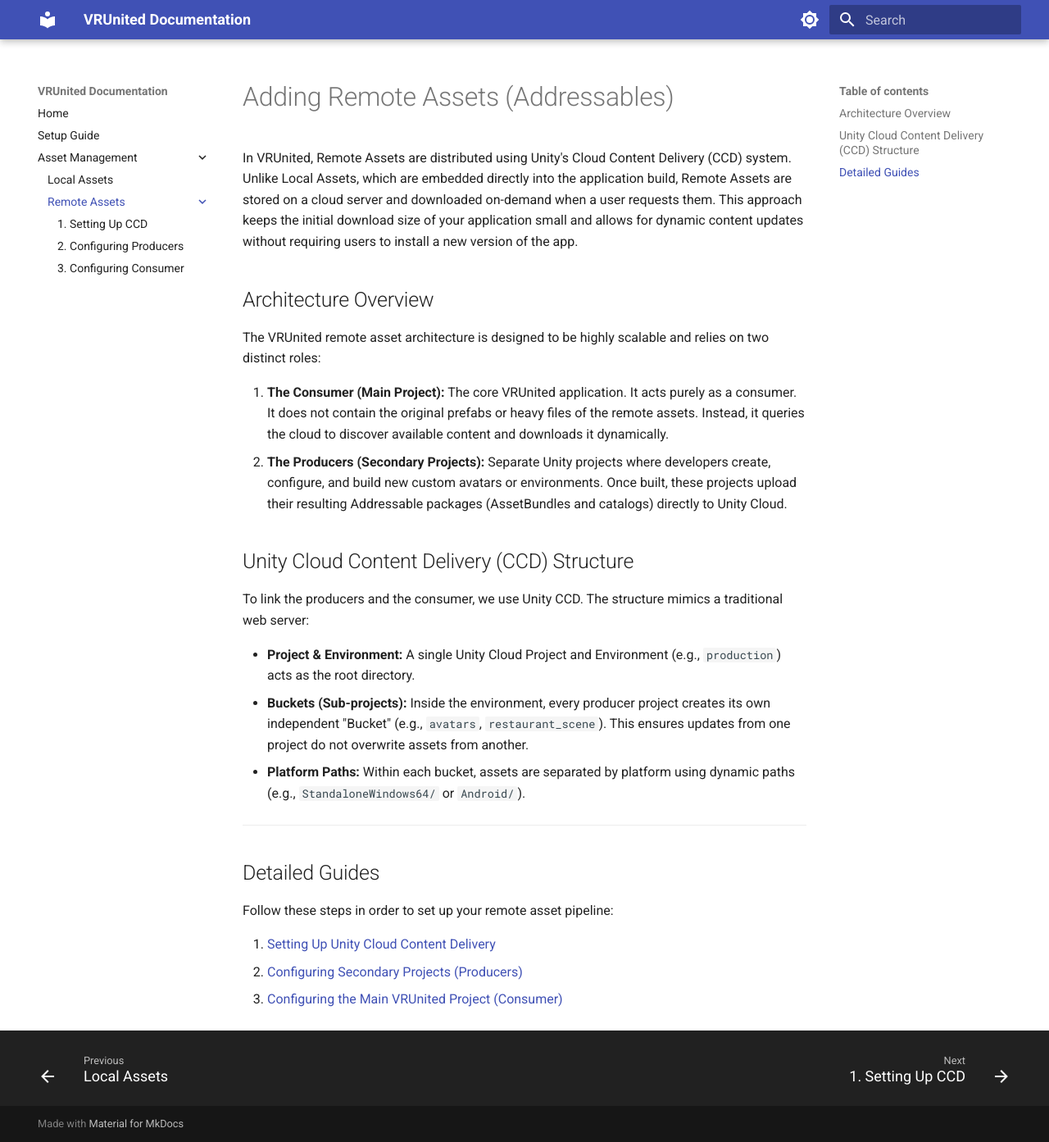
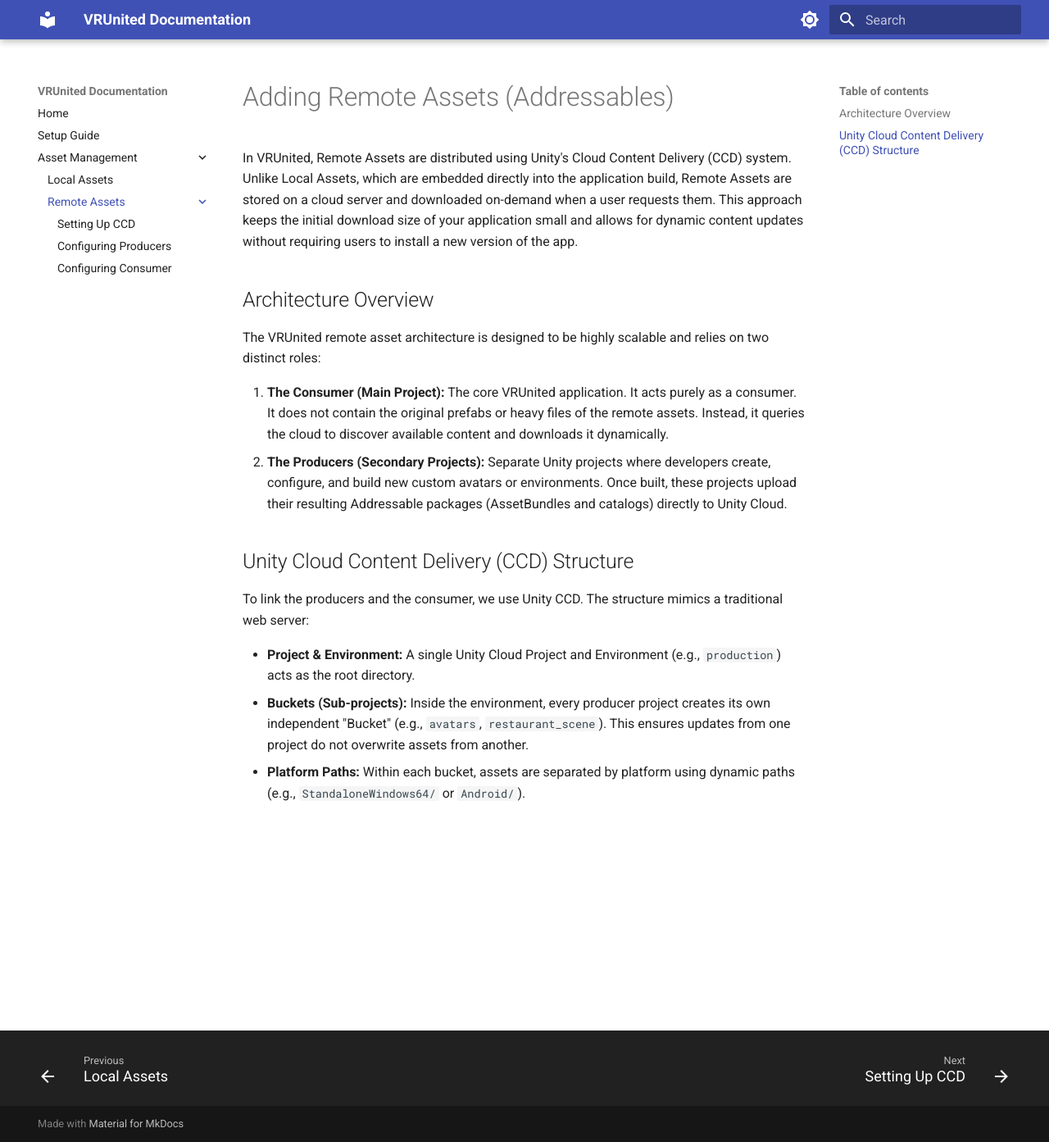
Before and after one commit to eventlab-qxr/vrunited_doc, an MkDocs documentation site: the page built from docs/sections/asset_management/remote_assets/index.md, in a window 1280 px wide and 1393 px high. Shown: the whole window at 82% size. Built offline with MkDocs 1.6.1 and Material for MkDocs 9.7.7, drawn with Linux system fonts in a browser that asks for light colours.

Commit message:
* Working on consumer project.

```diff
--- a/docs/sections/asset_management/remote_assets/index.md
+++ b/docs/sections/asset_management/remote_assets/index.md
@@ -16,13 +16,3 @@
 * **Project & Environment:** A single Unity Cloud Project and Environment (e.g., `production`) acts as the root directory.
 * **Buckets (Sub-projects):** Inside the environment, every producer project creates its own independent "Bucket" (e.g., `avatars`, `restaurant_scene`). This ensures updates from one project do not overwrite assets from another.
 * **Platform Paths:** Within each bucket, assets are separated by platform using dynamic paths (e.g., `StandaloneWindows64/` or `Android/`).
-
----
-
-## Detailed Guides
-
-Follow these steps in order to set up your remote asset pipeline:
-
-1. [Setting Up Unity Cloud Content Delivery](setup_ccd.md)
-2. [Configuring Secondary Projects (Producers)](producers.md)
-3. [Configuring the Main VRUnited Project (Consumer)](consumer.md)
--- a/mkdocs.yml
+++ b/mkdocs.yml
@@ -28,9 +28,9 @@
     - Local Assets: sections/asset_management/local_assets/index.md
     - Remote Assets:
       - Architecture Overview: sections/asset_management/remote_assets/index.md
-      - 1. Setting Up CCD: sections/asset_management/remote_assets/setup_ccd/index.md
-      - 2. Configuring Producers: sections/asset_management/remote_assets/producers/index.md
-      - 3. Configuring Consumer: sections/asset_management/remote_assets/consumer/index.md
+      - Setting Up CCD: sections/asset_management/remote_assets/setup_ccd/index.md
+      - Configuring Producers: sections/asset_management/remote_assets/producers/index.md
+      - Configuring Consumer: sections/asset_management/remote_assets/consumer/index.md
 
 # Activa el soporte nativo para diagramas si los necesitáis en el futuro
 markdown_extensions:
```
Also changed, not shown: docs/sections/asset_management/remote_assets/consumer/index.md (added, +79 -0 lines).
